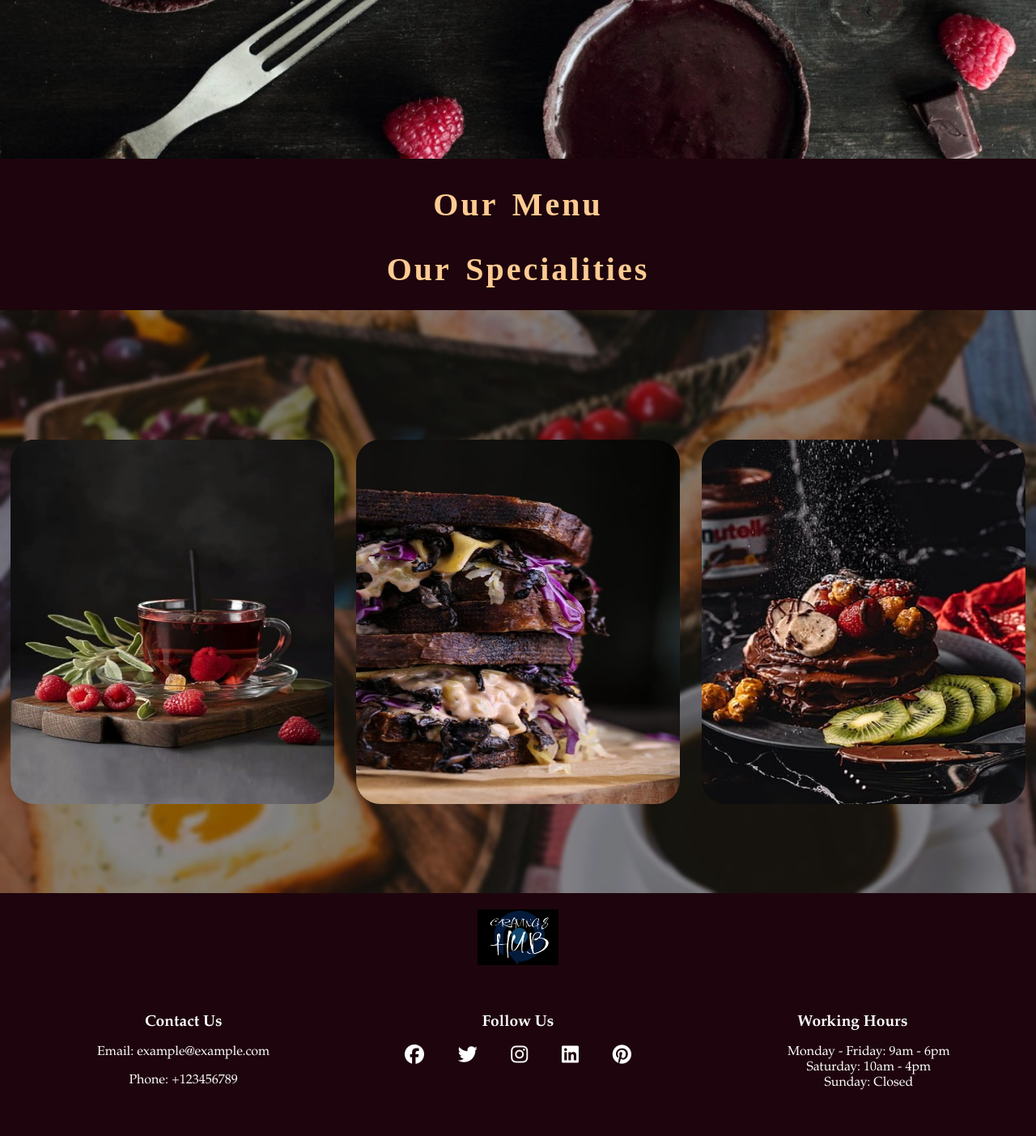
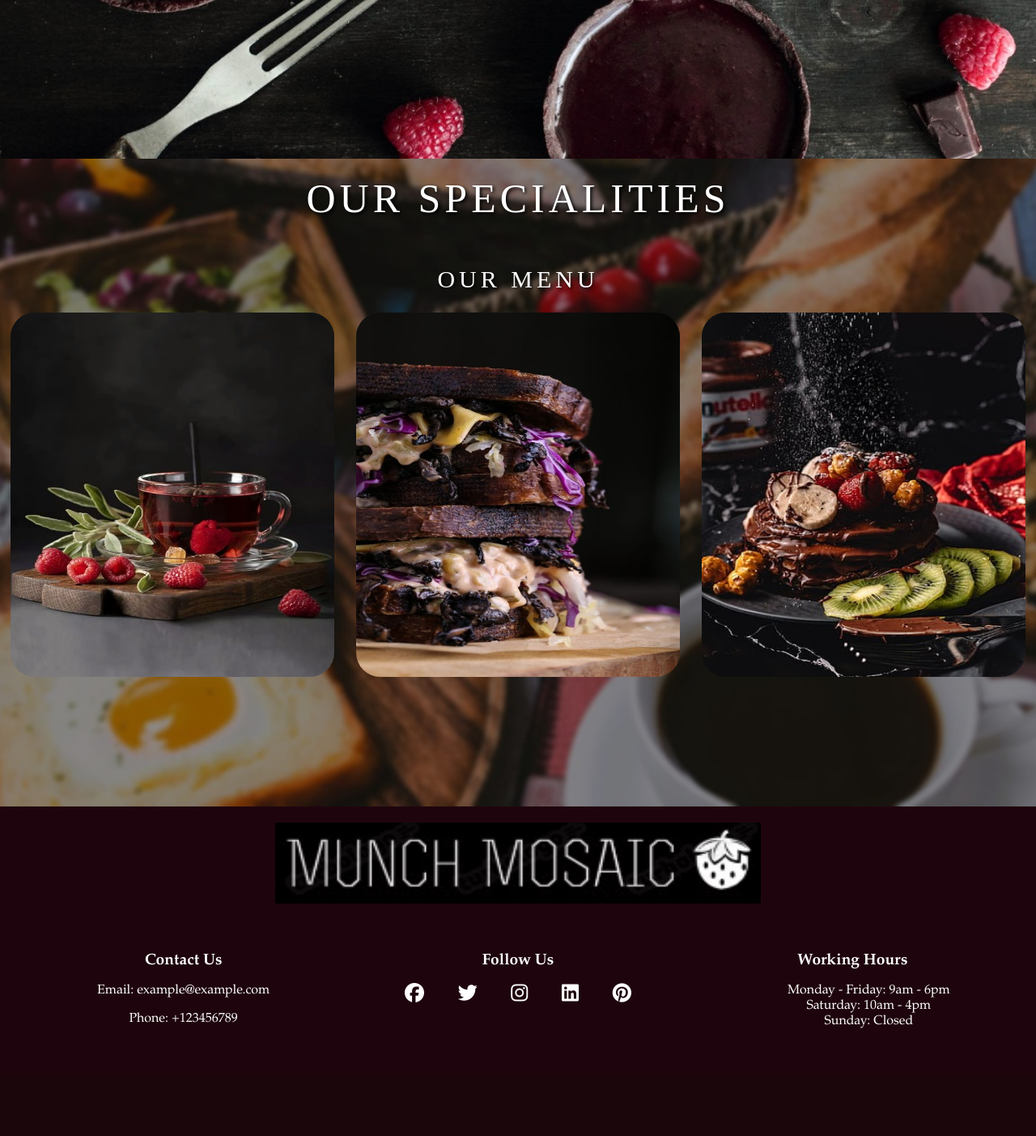
Before and after one commit to om-aroraa/Munch-Mosaic, a Django app: page / in a window 1280 px wide. Shown: the part 604-2007 px from the top of the page at 81% size. After the commit the page ends 1874 px from the top, so only its background shows below. Run offline with Django 4.2, Linux system fonts and the light colour scheme; some libraries are stand-ins or nearby versions.

Commit message:
fixed multiple things in home page

```diff
--- a/static/css/footer.css
+++ b/static/css/footer.css
@@ -7,8 +7,9 @@
 
 .logo-footer img {
     display: block;
+    width: 600px;
+    height: 100PX;
     margin: 0 auto 20px;
-    max-width: 100px;
 }
 
 .sections {
--- a/static/css/home.css
+++ b/static/css/home.css
@@ -1,4 +1,4 @@
-body{
+body {
     margin: 0;
     padding: 0;
     background-color: #1E050D;
@@ -22,19 +22,19 @@ body{
     border-radius: 50%;
 }
 
-.rounded, .pointed {
+.rounded,
+.pointed {
     position: fixed;
     top: 0;
     left: 0;
     transform: translate(-50%, -50%);
     z-index: 1000;
-    pointer-events:none;
+    pointer-events: none;
 }
 
 .imbanner {
     margin-top: 0;
     background-image: url("/static/imgs/banner6.jpg");
-
     background-repeat: no-repeat;
     background-size: cover;
     background-position: center;
@@ -49,59 +49,48 @@ body{
     color: #fff;
 }
 
-.our-story-wrapper{
+.our-story-wrapper {
     display: flex;
     justify-content: center;
     align-items: center;
     height: 100vh;
     flex-direction: column;
-    /* background: #1E050D; */
-    /* background-image: url("/static/imgs/coffee-orange-powerpoint-background_99a38eddc1__960_540.jpg");
-    background-repeat: no-repeat;
-    background-size: cover;
-    background-position: center;
-     */
 }
 
 
-.box{
+.box {
     width: 30%;
     height: auto;
-    /* background-color: #1E050D; */
     color: white;
     background-repeat: no-repeat;
     background-size: cover;
     background-position: center;
-    /* backdrop-filter: blur(10px); */
-    /* border-radius: 5px; */
-    /* opacity: 0.7; */
-    /* box-shadow: 0 0 10px rgba(57,15,16,0.5); */
     border-radius: 30px;
     padding: 20px;
     position: absolute;
     top: 55%;
-        font-family: garamond;
+    font-family: garamond;
     left: 40%;
-    transform: translate(-50%,-50%);
+    transform: translate(-50%, -50%);
     word-spacing: 5px;
 }
 
-.box h1{
+.box h1 {
     text-align: center;
     font-size: 50px;
     font-weight: 500;
-    text-align:center;
+    text-align: center;
     font-family: Footlight MT Light;
 
 }
 
-.box h3{
+.box h3 {
     margin: 20px 20px;
     text-align: center;
     font-size: 22px;
     text-transform: uppercase;
-    text-align:center;
-        font-family: lucida handwriting;
+    text-align: center;
+    font-family: lucida handwriting;
 }
 
 
@@ -111,49 +100,64 @@ body{
     background-color: #FECB92;
 
 }
-.container{
+
+.container {
     display: flex;
     justify-content: center;
     align-items: center;
     height: 90vh;
     flex-direction: column;
     background: #1E050D;
-    /* background-image: url("/static/imgs/coffee-orange-powerpoint-background_99a38eddc1__960_540.jpg");
+}
+
+.review-container {
+    display: flex;
+    justify-content: space-around;
+    align-items: center;
+}
+
+.cover {
+    display: block;
+    background-image: url("/static/imgs/banner11.jpg");
     background-repeat: no-repeat;
     background-size: cover;
     background-position: center;
-     */
+    height: 100vh;
 }
 
-.review-container {
-    background: #1E050D;
-        background-image: url("/static/imgs/banner11.jpg");
-
-    color: wheat;
-    display: flex;
-    justify-content: space-around;
-    align-items: center;
-    height: 90vh;
+.cover h1 {
+    color: white;
+    font-family: Footlight MT Light;
+    font-size: 50px;
+    text-align: center;
+    margin-top: 0;
+    padding-top: 20px;
+    text-transform: uppercase;
+    font-weight: 500;
+    letter-spacing: 5px;
+    text-shadow: 2px 2px 4px #000000;
 }
 
-.title-review h1,h2{
-    font-size: 40px;
-    font-weight: 600;
+.cover h2 {
+    color: white;
+    font-family: Footlight MT Light;
+    font-size: 30px;
     text-align: center;
-    color: #FECB92;
-    font-family: lucida handwriting;
-    word-spacing: 5px;
-    letter-spacing: 3px;
+    margin-top: 0;
+    padding-top: 20px;
+    text-transform: uppercase;
+    font-weight: 500;
+    letter-spacing: 5px;
+    text-shadow: 2px 2px 4px #000000;
 }
 
+
 .review-card {
-    background-color: #1F1B18;
     width: 400px;
     height: 400px;
     text-align: center;
     perspective: 1000px;
     z-index: 0;
-    /* cursor: pointer; */
     border-radius: 30px;
 }
 
@@ -165,13 +169,15 @@ body{
     border-radius: 30px;
 
 }
-.card-front{
+
+.card-front {
     color: black;
-    border-radius:30px;
+    border-radius: 30px;
 }
 
 
-.card-front, .card-back {
+.card-front,
+.card-back {
     position: absolute;
     background: #1F1B18;
     width: 100%;
@@ -217,7 +223,7 @@ ul {
 }
 
 
-.body-review{
+.body-review {
     min-height: 100vh;
     display: flex;
     justify-content: center;
@@ -225,7 +231,7 @@ ul {
     background-color: #1E050D;
 }
 
-.card-image{
+.card-image {
     position: relative;
     width: 150px;
     height: 150px;
--- a/templates/footer.html
+++ b/templates/footer.html
@@ -12,7 +12,7 @@
     <script src="https://kit.fontawesome.com/1144a62fa6.js" crossorigin="anonymous"></script>
     <footer class="site-footer">
         <div class="logo-footer">
-            <img src="/static/imgs/logo.png" alt="Logo">
+            <img src="/static/imgs/final logo.jpg" alt="Logo">
         </div>
         <div class="sections">
             <div class="contact-info">
--- a/templates/home.html
+++ b/templates/home.html
@@ -40,10 +40,10 @@
 
     </div> -->
 
-    <div class="title-review">
+    <div class="cover">
+        <h1>Our Specialities</h1>
         <h2>Our Menu</h2>
-        <h1>Our Specialities</h1>
-    </div>
+
         <div class="review-container">
             <div class="review-card">
                 <div class="card-front">
@@ -61,8 +61,10 @@
                     </ul>
                     <h3>Espresso with raspberry</h3>
                     <h4>Price : ₹239</h4>
-                <p>This espresso is a brewing coffee in which hot water is forced through finely ground coffee beans under high pressure.
-                The resulting coffee is characterized by its strong, bold flavor and intense aroma served with the additional taste of
+                    <p>This espresso is a brewing coffee in which hot water is forced through finely ground coffee beans
+                        under high pressure.
+                        The resulting coffee is characterized by its strong, bold flavor and intense aroma served with
+                        the additional taste of
                         fine raspberries at our cafe.</p>
                 </div>
             </div>
@@ -83,7 +85,8 @@
                     </ul>
                     <h3>Reuben</h3>
                     <h4>Price : ₹349</h4>
-                <p>This sandwich is a North American grilled sandwich composed of veggies, swiss cheese, and thousand island dressing
+                    <p>This sandwich is a North American grilled sandwich composed of veggies, swiss cheese, and
+                        thousand island dressing
                         grilled between slices of rye bread.</p>
                 </div>
             </div>
@@ -103,9 +106,12 @@
                     </ul>
                     <h3>Hotcake Truffle</h3>
                     <h4>Price : ₹489</h4>
-                <p>Hotcakes are Filipino version of pancakes, eaten mostly as a snack rather than during breakfast. They’re thin, spongy,
-                produced by pouring batter on a hot griddle or skillet to form round cakes that are cooked quickly at high heat
+                    <p>Hotcakes are Filipino version of pancakes, eaten mostly as a snack rather than during breakfast.
+                        They’re thin, spongy,
+                        produced by pouring batter on a hot griddle or skillet to form round cakes that are cooked
+                        quickly at high heat
                         filled with chocolate.</p>
+                </div>
             </div>
         </div>
     </div>
```
Also changed, not shown: static/css/navbar.css (+0 -30 lines). Lines whose indentation alone changed are shown as unchanged.
